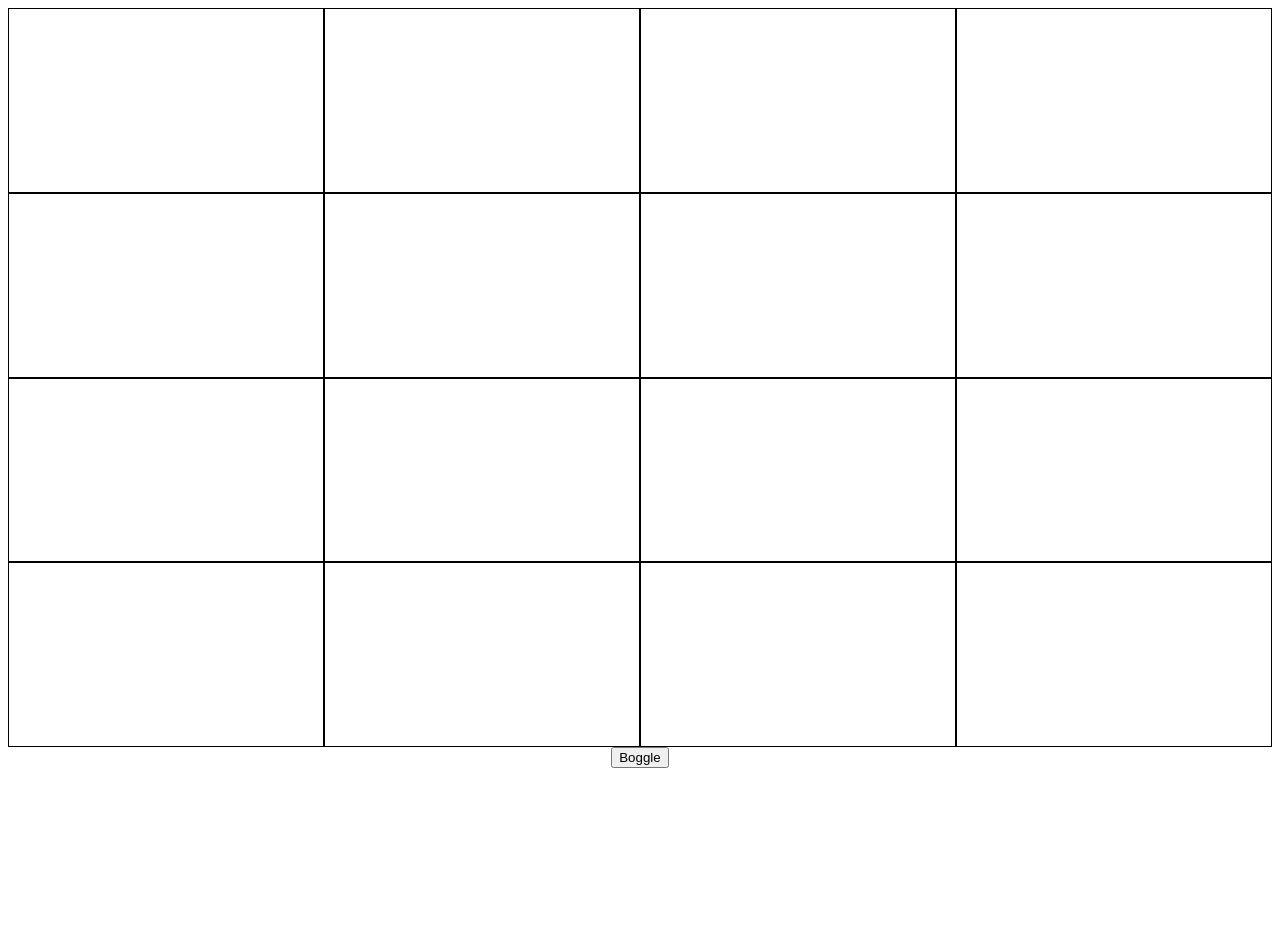
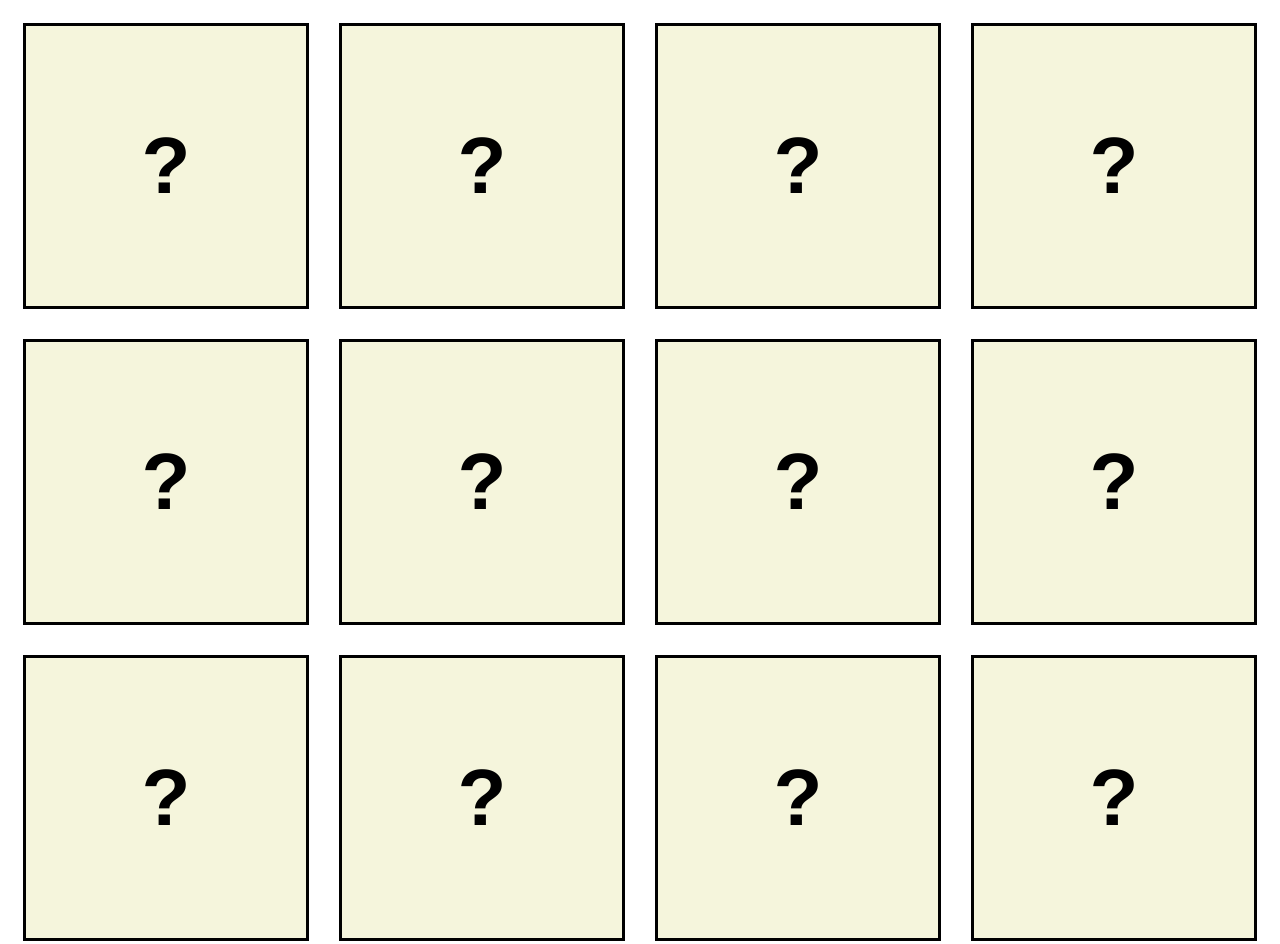
Before and after one commit to trentbaker/boggle, a website: page index.html in a window 1280 px wide. Shown: the top 944 px of the page. Before the commit the page ends 800 px from the top, so only its background shows below. Drawn offline with Linux system fonts and the light colour scheme.

Commit message:
boggle wip

```diff
--- a/css/index.css
+++ b/css/index.css
@@ -1,34 +1,32 @@
-body {
-    /*display: flex;*/
-    /*align-items: center;*/
-    /*justify-content: center;*/
-}
-
-.root {
-    display: flex;
-    align-items: center;
-    justify-content: center;
-    flex-direction: column;
-
-    height: 95vh;
-}
-
 .row {
     display: flex;
-    width: 100%;
-    flex: 1 auto;
+    padding: 0;
+    margin: 0;
+    justify-content: space-around;
 }
 
 .dice {
     flex: 1 1 0;
 
+    margin: 15px;
+
     border-color: black;
-    border-width: 1px;
+    border-width: 3px;
     border-style: solid;
 
-    font-size: 5em;
+    background: beige;
 
     display: flex;
     justify-content: center;
     align-items: center;
+
+    font-size: 5em;
+    font-family: sans-serif;
+    font-weight: bold;
 }
+
+.dice:before{
+    content: '';
+    float: left;
+    padding-top: 100%;
+}
--- a/index.html
+++ b/index.html
@@ -1,12 +1,12 @@
 <!DOCTYPE html>
-<html lang="en">
+<html lang="en" onclick="boggle()">
 <head>
     <meta charset="UTF-8">
     <title>Title</title>
     <link rel="stylesheet" type="text/css" href="css/index.css">
 </head>
-<body>
-<div class="root">
+<body onclick="boggle()">
+<div id="root">
     <div class="row">
         <div class="dice"></div>
         <div class="dice"></div>
@@ -31,9 +31,6 @@
         <div class="dice"></div>
         <div class="dice"></div>
     </div>
-    <div class="controls">
-        <button class="button boggle" onclick="rollDice()">Boggle</button>
-    </div>
 </div>
 <script type="text/javascript" src="js/index.js"></script>
 </body>
--- a/js/index.js
+++ b/js/index.js
@@ -1,30 +1,53 @@
 const rollDice = () => {
     const diceFaces = {
-        d00: "ASPFFK",
-        d01: "NUIHMQ",
-        d02: "OBJOAB",
-        d03: "LNHNRZ",
-        d10: "AHSPCO",
-        d11: "RYVDEL",
-        d12: "IOTMUC",
-        d13: "LREIXD",
-        d20: "TERWHV",
-        d21: "TSTIYD",
-        d22: "WNGEEH",
-        d23: "ERTTYL",
-        d30: "OWTOAT",
-        d31: "AEANEG",
-        d32: "EIUNES",
-        d33: "TOESSI"
+        d00: `ASPFFK`,
+        d01: `NUIHMQ`,
+        d02: `OBJOAB`,
+        d03: `LNHNRZ`,
+        d10: `AHSPCO`,
+        d11: `RYVDEL`,
+        d12: `IOTMUC`,
+        d13: `LREIXD`,
+        d20: `TERWHV`,
+        d21: `TSTIYD`,
+        d22: `WNGEEH`,
+        d23: `ERTTYL`,
+        d30: `OWTOAT`,
+        d31: `AEANEG`,
+        d32: `EIUNES`,
+        d33: `TOESSI`
     }
 
-    const diceElements = Array.from(document.getElementsByClassName("dice")).sort(() => Math.random() - 0.5)
+    const diceElements = Array.from(document.getElementsByClassName(`dice`)).sort(() => Math.random() - 0.5)
 
-    const yeet = Object.keys(diceFaces).map((key) => {
+    const dice = Object.keys(diceFaces).map((key) => {
         diceElements.pop().id = key
         return new Die({faces: diceFaces[key], id: key})
     })
-    yeet.forEach((die) => die.roll())
+    dice.forEach((die) => die.roll())
+}
+
+const boggle = () => {
+    rollDice()
+    fadeBackground()
+}
+
+const fadeBackground = () => {
+    const gameTime = 3 * 60
+
+    const fadeToRed = () => {
+        document.body.style.cssText += `transition: background-color ${gameTime}s`
+        document.body.style.cssText += `background-color: red`
+    }
+
+    const resetToWhite = () => {
+        document.body.style.removeProperty(`background-color`)
+        document.body.style.removeProperty(`transition`)
+    }
+
+    document.body.style.cssText += `background-color: green`
+    setTimeout(fadeToRed)
+    setTimeout(resetToWhite, gameTime * 1000)
 }
 
 class Die {
@@ -33,10 +56,12 @@ class Die {
         this.id = id
     }
 
-    roll(){
+    roll() {
         const elem = document.getElementById(this.id)
         const face = this.faces[Math.floor(Math.random() * this.faces.length)]
-        if (face == "Q") elem.innerText = "Qu"
+        if (face == `Q`) elem.innerText = `Qu`
         else elem.innerText = face
     }
 }
+
+Array.from(document.getElementsByClassName(`dice`)).forEach((die) => die.innerText = `?`)
```
Also changed, not shown: 1 other file.
